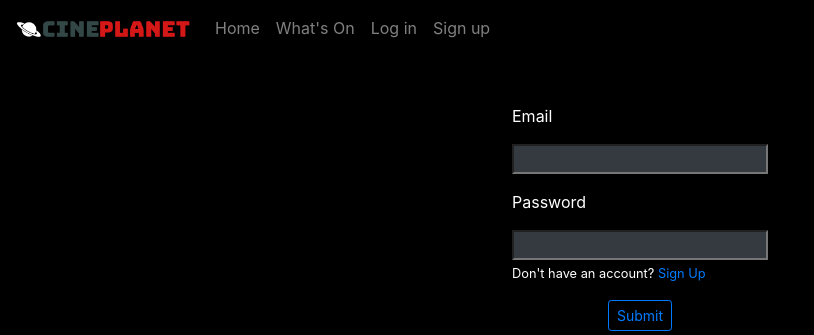
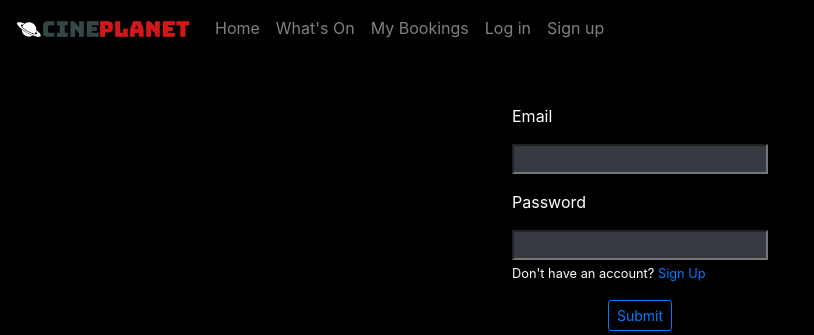
Before and after one commit to costacis21/cineplanet-clone, a Flask app: page /login in a window 1280 px wide. Shown: the top 335 px of the page, without its empty margins (0-814 px from the left). Run offline with Flask 2, Linux system fonts and the light colour scheme; parts of the project's set-up code (start-up, migrations or seed data) failed here and were passed over; some libraries are stand-ins or nearby versions.

Commit message:
Adding navbar element for /view-bookings

```diff
--- a/app/templates/base.html
+++ b/app/templates/base.html
@@ -41,6 +41,7 @@
       <ul class="navbar-nav mr-auto">
         <li class="nav-item"><a class="nav-link" href="/">Home <span class="sr-only">(current)</span></a></li>
         <li class="nav-item"><a class="nav-link" href="/screenings">What's On <span class="sr-only"></span></a></li>
+        <li class="nav-item"><a class="nav-link" href="/view-bookings">My Bookings <span class="sr-only"></span></a></li>
         {% if current_user.is_authenticated %}
         {% if current_user.Privilage <= 1 %}
         <div class="navbar-brand ml-auto">
```
